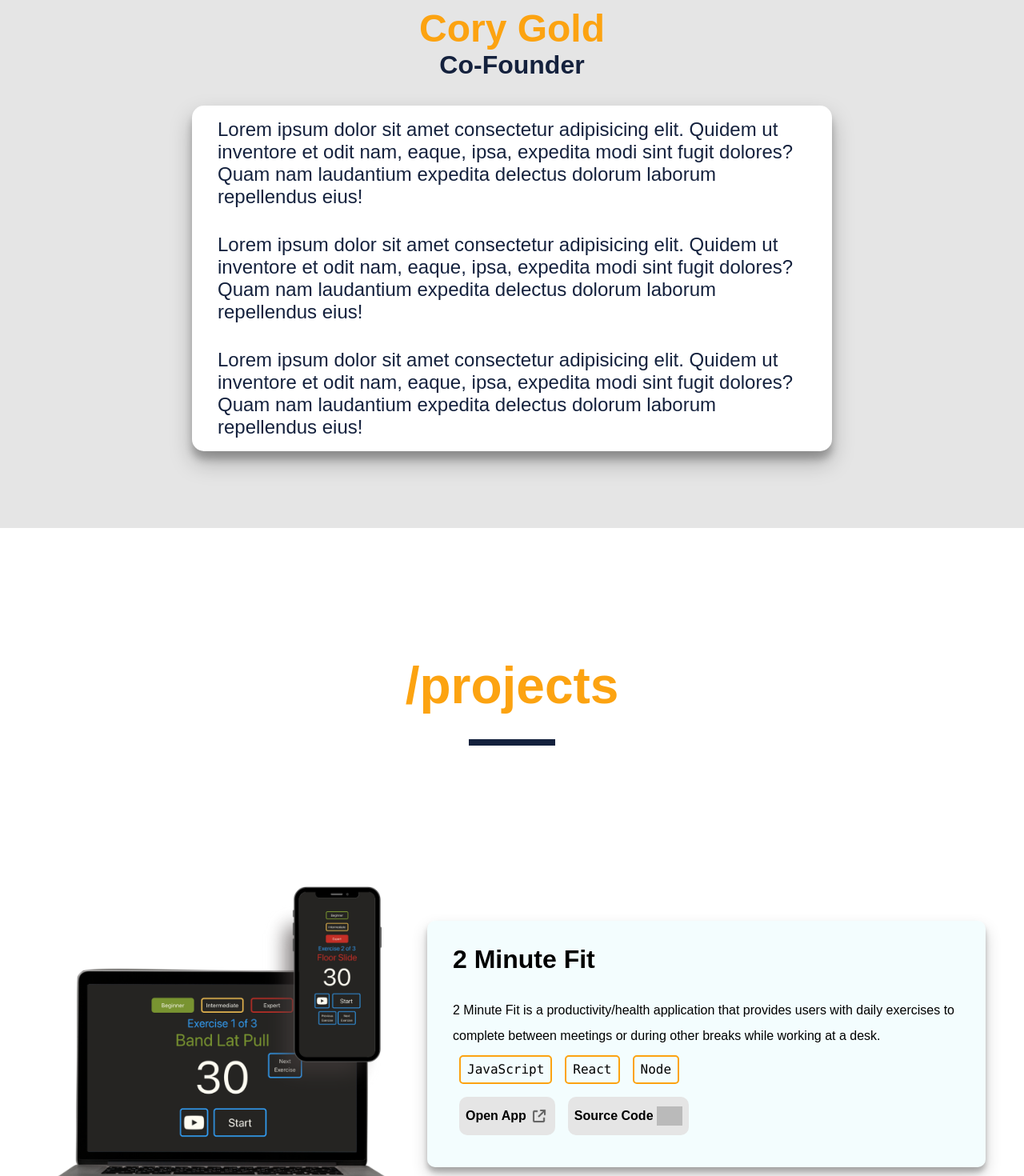
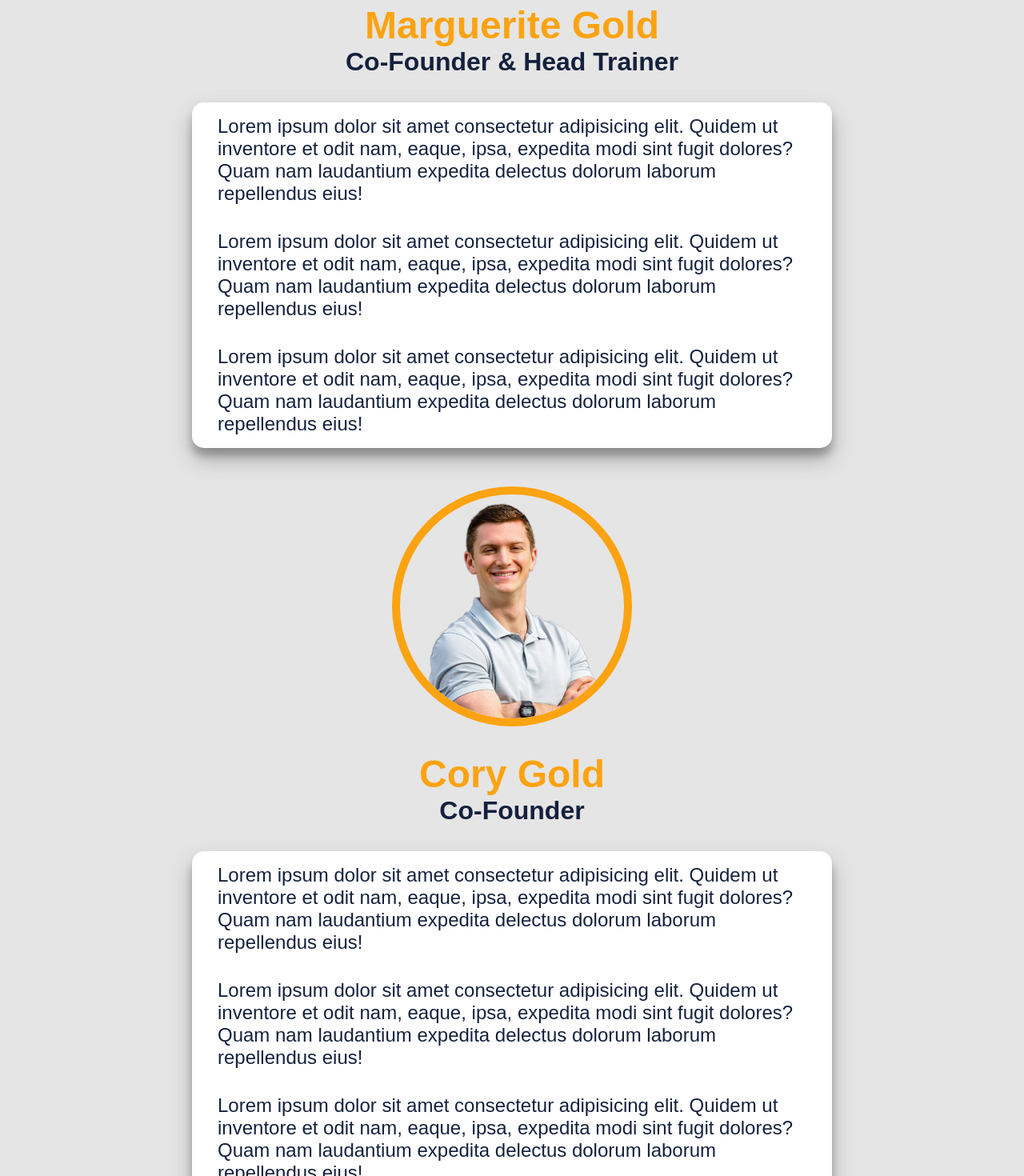
Before and after one commit to corumgold/Gold-Standard, a React (Create React App) app: page / in a window 1280 px wide. Shown: the part 1400-2870 px from the top of the page at 80% size. Built offline with nearby package versions, Linux system fonts and the light colour scheme; grey boxes are pictures that could not be loaded; a web font is replaced by a local one.

Commit message:
Update about me

```diff
--- a/less/components/about.less
+++ b/less/components/about.less
@@ -5,6 +5,10 @@
   background-color: @secondary-color;
   .flexCenterColumn();
   padding: 6rem 2rem;
+}
+
+.profile-picture {
+  .flexCenterColumn()
 }
 
 .profile-picture img {
@@ -22,6 +26,7 @@
   border-radius: 15px;
   box-shadow: rgba(0, 0, 0, 0.25) 0px 14px 28px,
     rgba(0, 0, 0, 0.22) 0px 10px 10px;
+  margin-bottom: 3em;
 }
 
 .about-me-entry {
@@ -78,6 +83,7 @@
 .about-me h5 {
   font-size: @small-text;
   color: @secondary-text-color;
+  text-align: center;
   .flexCenter();
   margin-bottom: 1em;
   @media screen and (max-width: 800px), screen and (max-height: 400px) {
--- a/src/components/AboutMe.js
+++ b/src/components/AboutMe.js
@@ -4,6 +4,35 @@ const AboutMe = () => {
   return (
     <div id="about" className="about-me">
       <h3>About Us</h3>
+      <>
+        <div className="profile-picture">
+          <img
+            src={process.env.PUBLIC_URL + "/images/profile-photo.png"}
+            alt="profile"
+          />
+          <h4>Marguerite Gold</h4>
+          <h5>Co-Founder & Head Trainer</h5>
+        </div>
+        <div id="about-me-block">
+          <div className="about-me-entry">
+            Lorem ipsum dolor sit amet consectetur adipisicing elit. Quidem ut
+            inventore et odit nam, eaque, ipsa, expedita modi sint fugit
+            dolores? Quam nam laudantium expedita delectus dolorum laborum
+            repellendus eius!
+          </div>
+          <div className="about-me-entry">
+            Lorem ipsum dolor sit amet consectetur adipisicing elit. Quidem ut
+            inventore et odit nam, eaque, ipsa, expedita modi sint fugit
+            dolores? Quam nam laudantium expedita delectus dolorum laborum
+            repellendus eius!
+          </div>
+          <div className="about-me-entry">
+            Lorem ipsum dolor sit amet consectetur adipisicing elit. Quidem ut
+            inventore et odit nam, eaque, ipsa, expedita modi sint fugit
+            dolores? Quam nam laudantium expedita delectus dolorum laborum
+            repellendus eius!
+          </div>
+        </div>
         <div className="profile-picture">
           <img
             src={process.env.PUBLIC_URL + "/images/profile-photo.png"}
@@ -15,23 +44,24 @@ const AboutMe = () => {
         <div id="about-me-block">
           <div className="about-me-entry">
             Lorem ipsum dolor sit amet consectetur adipisicing elit. Quidem ut
-          inventore et odit nam, eaque, ipsa, expedita modi sint fugit dolores?
-          Quam nam laudantium expedita delectus dolorum laborum repellendus
-          eius!
+            inventore et odit nam, eaque, ipsa, expedita modi sint fugit
+            dolores? Quam nam laudantium expedita delectus dolorum laborum
+            repellendus eius!
           </div>
           <div className="about-me-entry">
             Lorem ipsum dolor sit amet consectetur adipisicing elit. Quidem ut
-          inventore et odit nam, eaque, ipsa, expedita modi sint fugit dolores?
-          Quam nam laudantium expedita delectus dolorum laborum repellendus
-          eius!
+            inventore et odit nam, eaque, ipsa, expedita modi sint fugit
+            dolores? Quam nam laudantium expedita delectus dolorum laborum
+            repellendus eius!
           </div>
           <div className="about-me-entry">
             Lorem ipsum dolor sit amet consectetur adipisicing elit. Quidem ut
-          inventore et odit nam, eaque, ipsa, expedita modi sint fugit dolores?
-          Quam nam laudantium expedita delectus dolorum laborum repellendus
-          eius!
+            inventore et odit nam, eaque, ipsa, expedita modi sint fugit
+            dolores? Quam nam laudantium expedita delectus dolorum laborum
+            repellendus eius!
           </div>
         </div>
+      </>
     </div>
   );
 };
--- a/src/components/Project.js
+++ b/src/components/Project.js
@@ -46,16 +46,6 @@ const Project = ({ project }) => {
                 </button>
               </a>
             ) : null}
-            <a href={project.projectLink} rel="noreferrer" target="_blank">
-              <button>
-                Source Code{" "}
-                <img
-                  className="button-icon"
-                  src={process.env.PUBLIC_URL + "/images/github.png"}
-                  alt="github"
-                />
-              </button>
-            </a>
           </div>
         </div>
       </div>
--- a/src/components/Projects.js
+++ b/src/components/Projects.js
@@ -5,7 +5,7 @@ import projects from "../projects";
 const Projects = () => {
   return (
     <div id="projects" className="home-projects home-container">
-      <h4>/projects</h4>
+      <h4>Testimonials</h4>
       <div className="projects-carousel">
         {projects.map((project) => {
           return <Project key={project.id} project={project} />;
--- a/src/styles.css
+++ b/src/styles.css
@@ -101,6 +101,12 @@ h2.big-header {
   flex-direction: column;
   padding: 6rem 2rem;
 }
+.profile-picture {
+  display: flex;
+  align-items: center;
+  justify-content: center;
+  flex-direction: column;
+}
 .profile-picture img {
   border: 10px solid #fca311;
   border-radius: 100%;
@@ -116,6 +122,7 @@ h2.big-header {
   background-color: #ffffff;
   border-radius: 15px;
   box-shadow: rgba(0, 0, 0, 0.25) 0px 14px 28px, rgba(0, 0, 0, 0.22) 0px 10px 10px;
+  margin-bottom: 3em;
 }
 .about-me-entry {
   padding: 1rem 2rem;
@@ -172,6 +179,7 @@ h2.big-header {
 .about-me h5 {
   font-size: 2rem;
   color: #14213d;
+  text-align: center;
   display: flex;
   align-items: center;
   justify-content: center;
```
Lines whose indentation alone changed are shown as unchanged.
